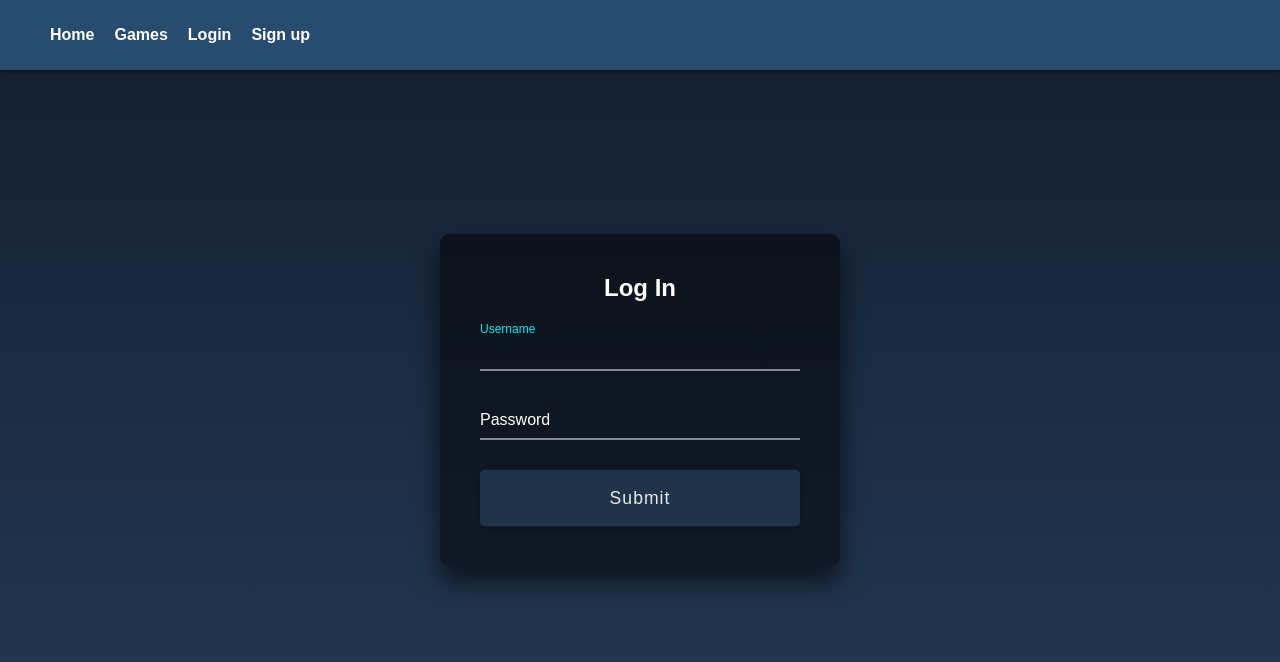
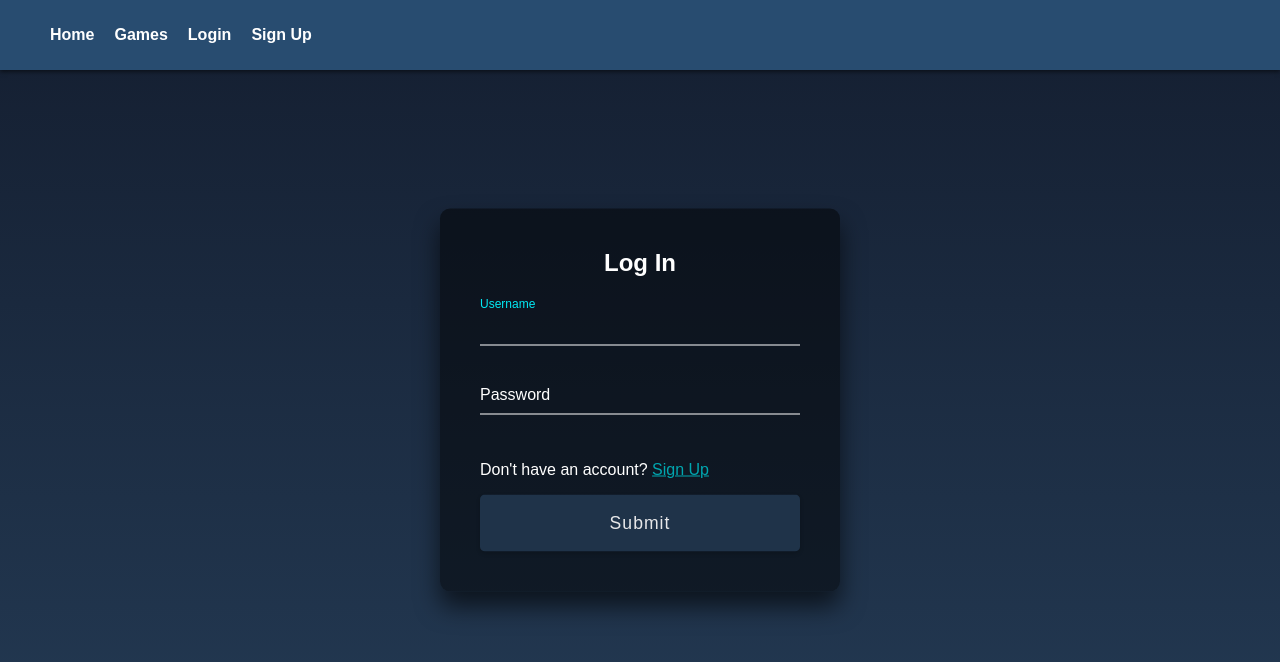
Before and after one commit to Computer-Engineering-UdL/Game-Management, a Django app: page /accounts/login/ in a window 1280 px wide. Shown: the top 662 px of the page. Run offline with Django 4.2, Linux system fonts and the light colour scheme.

Commit message:
style: improved login-signup styles

```diff
--- a/templates/base.html
+++ b/templates/base.html
@@ -15,7 +15,7 @@
           <li><a href="{% url 'game-list' %}">Games</a></li>
           {% if not user.is_authenticated %}
             <li><a href="{% url 'login' %}">Login</a></li>
-            <li><a href="{% url 'signup' %}">Sign up</a></li>
+            <li><a href="{% url 'signup' %}">Sign Up</a></li>
           {% else %}
             <li><a href="{% url 'logout' %}">Logout</a></li>
           {% endif %}
--- a/templates/registration/login.html
+++ b/templates/registration/login.html
@@ -30,6 +30,8 @@
         {{ form.password }}
         <label for="{{ form.password.id_for_label }}">Password</label>
       </div>
+      <p>Don't have an account? <a href="{% url 'signup' %}">Sign Up</a></p>
+
       <button type="submit" class="submit-button">
         <span></span>
         <span></span>
--- a/templates/registration/signup.html
+++ b/templates/registration/signup.html
@@ -45,7 +45,7 @@
                 {{ form.password2 }}
                 <label for="{{ form.password2.id_for_label }}">Repeat password</label>
             </div>
-            <p>  Already have an account? <a href="{% url 'login' %}">Log in</a></p>
+            <p>Already have an account? <a href="{% url 'login' %}">Log in</a></p>
 
             <button type="submit" class="submit-button">
                 <span></span>
@@ -54,7 +54,6 @@
                 <span></span>
                 Submit
             </button>
-
         </form>
     </div>
 {% endblock %}
```
Lines whose indentation alone changed are shown as unchanged.
